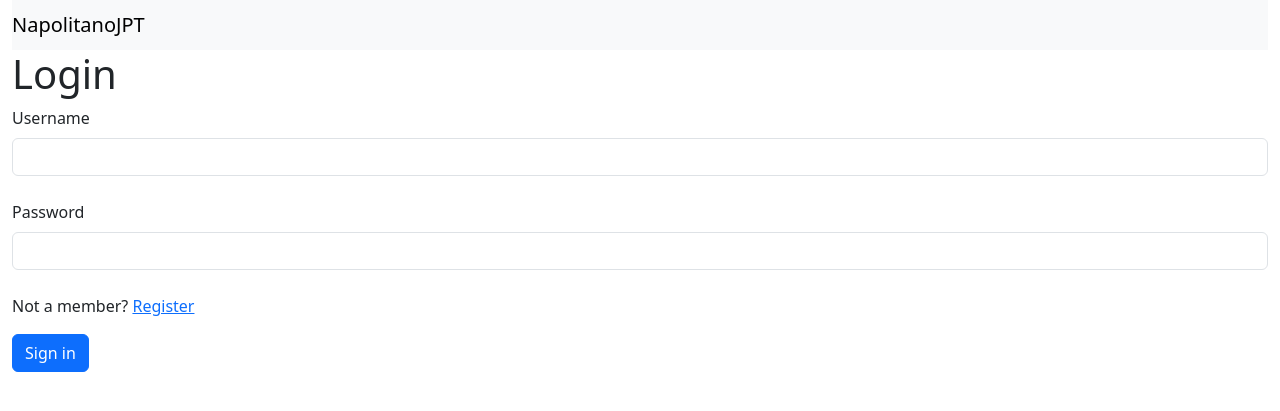
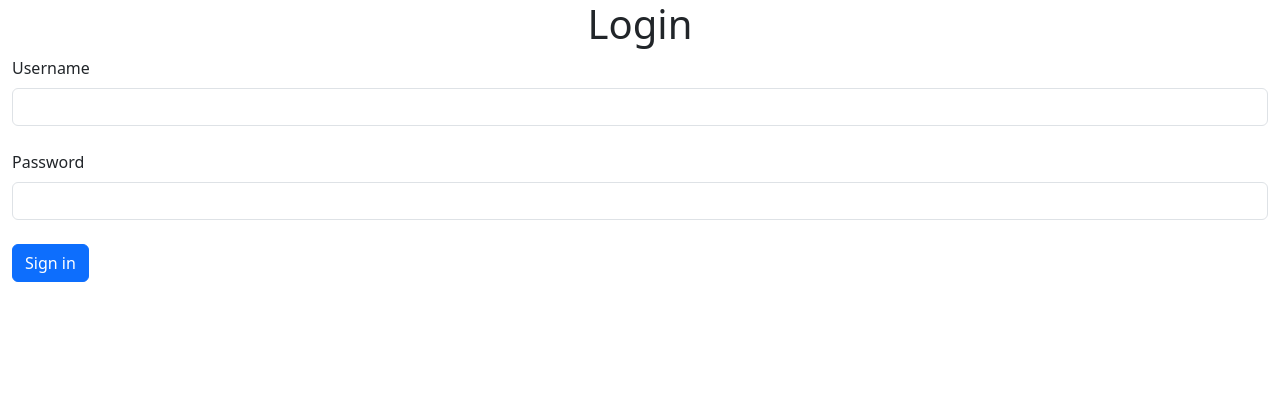
Before and after one commit to ManuelCampiUA/NGPT, a Flask app: page /login in a window 1280 px wide. Shown: the top 411 px of the page. Run offline with Flask 3, Linux system fonts and the light colour scheme; some libraries are stand-ins or nearby versions.

```diff
--- a/app/auth.py
+++ b/app/auth.py
@@ -32,6 +32,7 @@ def login_required(view):
 
 
 @auth.route("/register", methods=("GET", "POST"))
+@login_required
 def register():
     if request.method == "POST":
         username = request.form["username"]
--- a/app/templates/login.html
+++ b/app/templates/login.html
@@ -15,10 +15,7 @@
 
 <body>
     <div class="container-fluid">
-        <nav class="navbar navbar-light bg-light">
-            <span class="navbar-brand mb-0 h1">NapolitanoJPT</span>
-        </nav>
-        <h1>Login</h1>
+        <h1 class="text-center">Login</h1>
         <form id="login">
             <div class="form-outline mb-4">
                 <label class="form-label" for="username">Username</label>
@@ -28,9 +25,6 @@
                 <label class="form-label" for="password">Password</label>
                 <input type="password" name="password" class="form-control" />
             </div>
-            <div>
-                <p>Not a member? <a href="register">Register</a></p>
-            </div>
             <button type="submit" class="btn btn-primary btn-block mb-4">Sign in</button>
         </form>
     </div>
--- a/app/templates/register.html
+++ b/app/templates/register.html
@@ -15,10 +15,7 @@
 
 <body>
     <div class="container-fluid">
-        <nav class="navbar navbar-light bg-light">
-            <span class="navbar-brand mb-0 h1">NapolitanoJPT</span>
-        </nav>
-        <h1>Register</h1>
+        <h1 class="text-center">Register</h1>
         <form id="register">
             <div class="form-outline mb-4">
                 <label class="form-label" for="username">Username</label>
```
